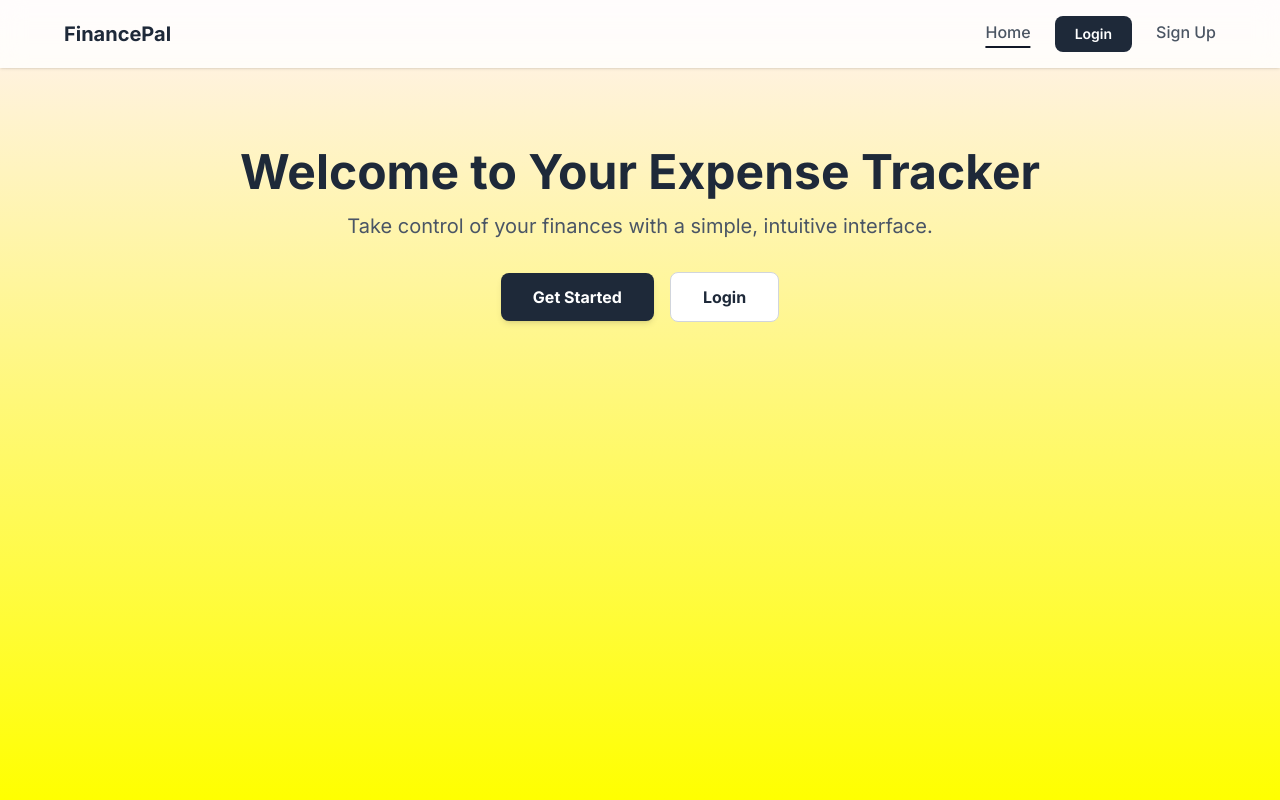
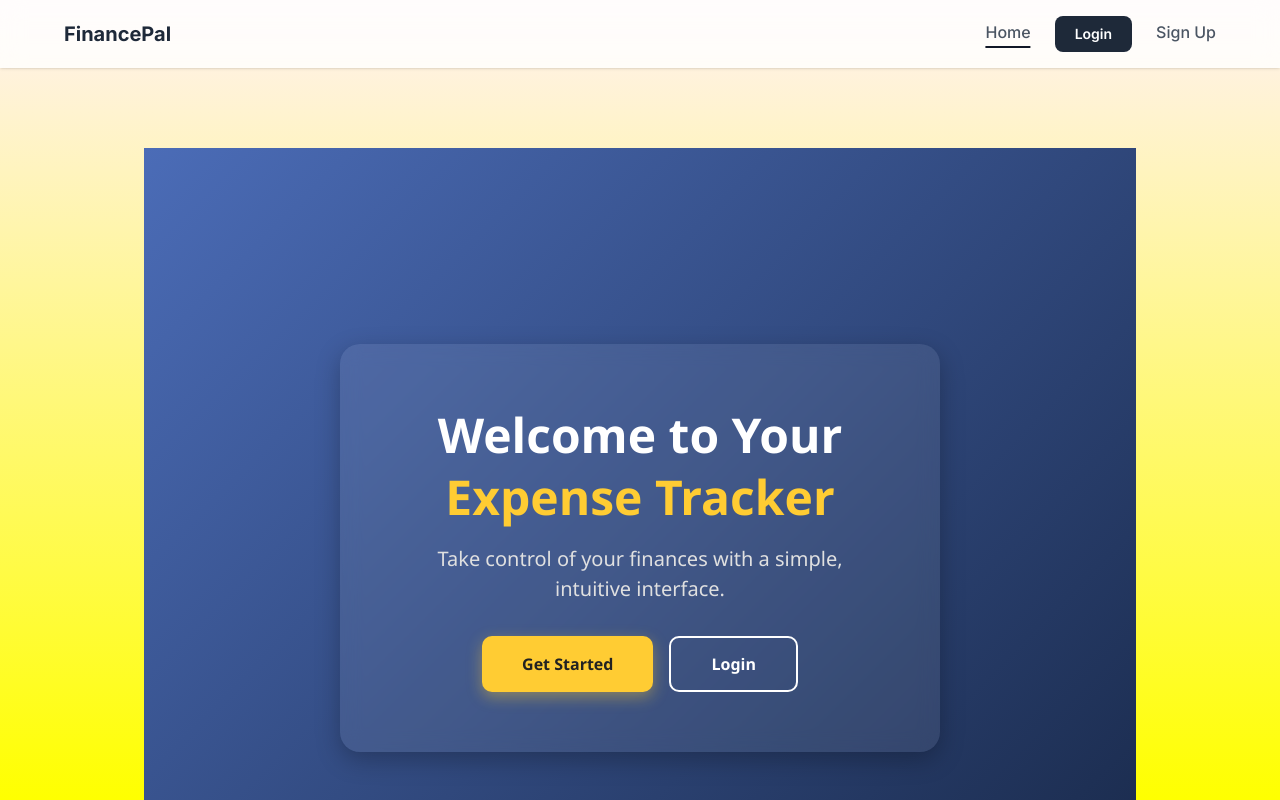
Before and after one commit to 231fa04g93/MSD, a React (Vite) app in the folder frontend/: page / in a window 1280 px wide. Shown: the top 800 px of the page. Built offline with nearby package versions, Linux system fonts and the light colour scheme.

Commit message:
frontend new

```diff
--- a/frontend/src/components/HomePage.jsx
+++ b/frontend/src/components/HomePage.jsx
@@ -1,24 +1,104 @@
-const HomePage = ({ setCurrentPage }) => (
-  <div className="text-center">
-    <h1 className="text-5xl font-bold text-gray-800 mb-4">Welcome to Your Expense Tracker</h1>
-    <p className="text-xl text-gray-600 mb-8">
+import React from "react";
+
+const HomePage = ({ setCurrentPage }) => {
+  return (
+    <div style={styles.container}>
+      <div style={styles.overlay}>
+        <h1 style={styles.title}>
+          Welcome to Your <span style={styles.highlight}>Expense Tracker</span>
+        </h1>
+        <p style={styles.subtitle}>
           Take control of your finances with a simple, intuitive interface.
         </p>
-    <div className="space-x-4">
+        <div style={styles.buttonContainer}>
           <button
-        onClick={() => setCurrentPage('signup')}
-        className="bg-gray-800 text-white font-bold py-3 px-8 rounded-lg hover:bg-gray-900 transition-colors duration-300 shadow-md"
+            onClick={() => setCurrentPage("signup")}
+            style={{ ...styles.button, ...styles.primaryButton }}
           >
             Get Started
           </button>
           <button
-        onClick={() => setCurrentPage('login')}
-        className="bg-white text-gray-800 font-bold py-3 px-8 rounded-lg border border-gray-300 hover:bg-gray-100 transition-colors duration-300"
+            onClick={() => setCurrentPage("login")}
+            style={{ ...styles.button, ...styles.secondaryButton }}
           >
             Login
           </button>
         </div>
       </div>
+    </div>
   );
+};
+
+// 🎨 Internal CSS Styles
+const styles = {
+  container: {
+    height: "100vh",
+    width: "100%",
+    display: "flex",
+    alignItems: "center",
+    justifyContent: "center",
+    background: "linear-gradient(135deg, #4b6cb7 0%, #182848 100%)",
+    fontFamily: "'Segoe UI', Tahoma, Geneva, Verdana, sans-serif",
+    color: "#fff",
+    textAlign: "center",
+    overflow: "hidden",
+  },
+
+  overlay: {
+    background: "rgba(255, 255, 255, 0.08)",
+    padding: "60px 80px",
+    borderRadius: "20px",
+    boxShadow: "0 8px 25px rgba(0, 0, 0, 0.25)",
+    backdropFilter: "blur(10px)",
+    transition: "all 0.3s ease",
+    maxWidth: "600px",
+  },
+
+  title: {
+    fontSize: "3rem",
+    fontWeight: "700",
+    marginBottom: "1rem",
+    lineHeight: "1.3",
+  },
+
+  highlight: {
+    color: "#ffcc33",
+  },
+
+  subtitle: {
+    fontSize: "1.25rem",
+    color: "#e0e0e0",
+    marginBottom: "2rem",
+  },
+
+  buttonContainer: {
+    display: "flex",
+    justifyContent: "center",
+    flexWrap: "wrap",
+    gap: "1rem",
+  },
+
+  button: {
+    padding: "14px 40px",
+    fontSize: "1rem",
+    fontWeight: "600",
+    borderRadius: "10px",
+    cursor: "pointer",
+    border: "none",
+    transition: "all 0.3s ease",
+  },
+
+  primaryButton: {
+    backgroundColor: "#ffcc33",
+    color: "#222",
+    boxShadow: "0 5px 15px rgba(255, 204, 51, 0.4)",
+  },
+
+  secondaryButton: {
+    backgroundColor: "transparent",
+    color: "#fff",
+    border: "2px solid #fff",
+  },
+};
 
 export default HomePage;
```
Lines whose indentation alone changed are shown as unchanged.
